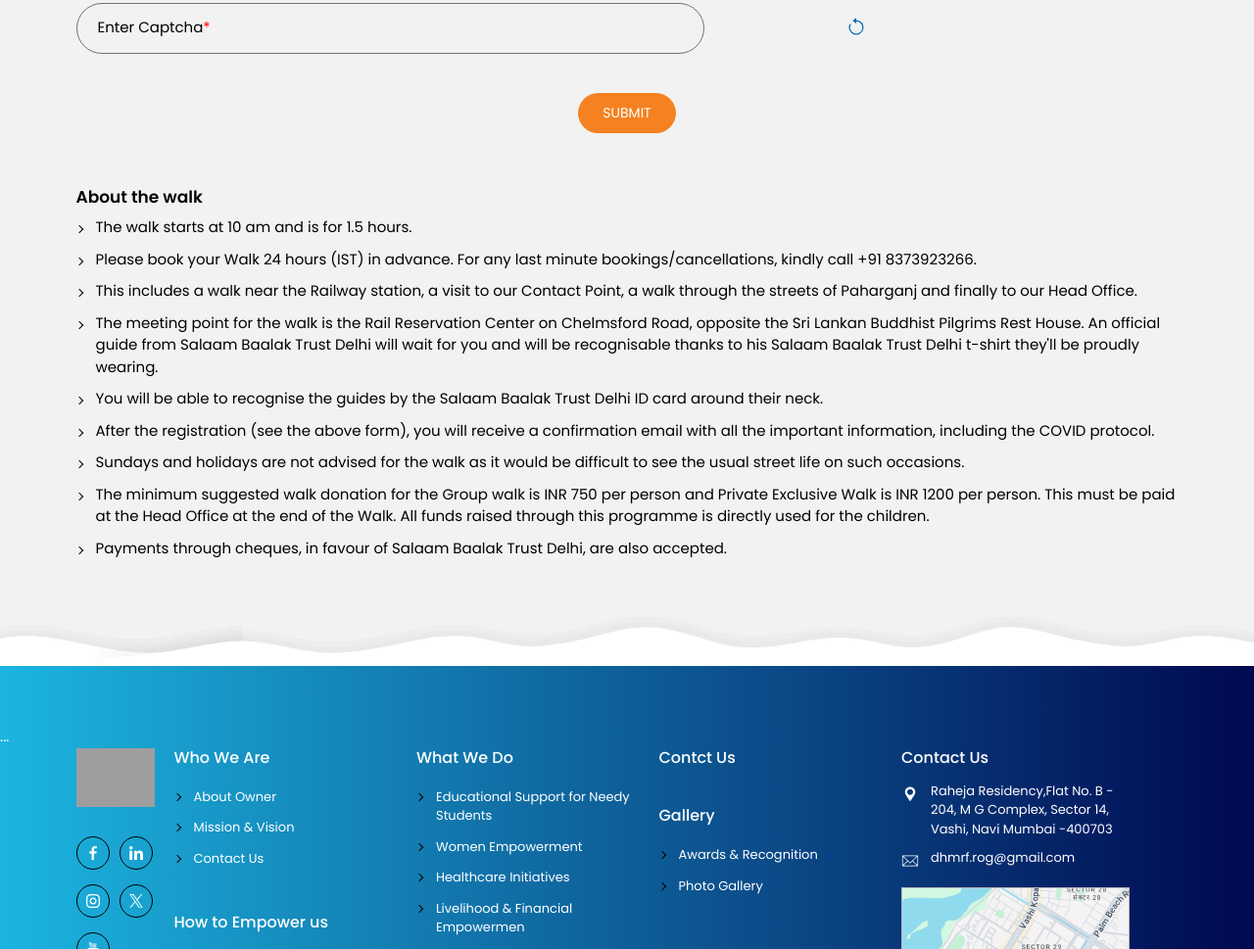
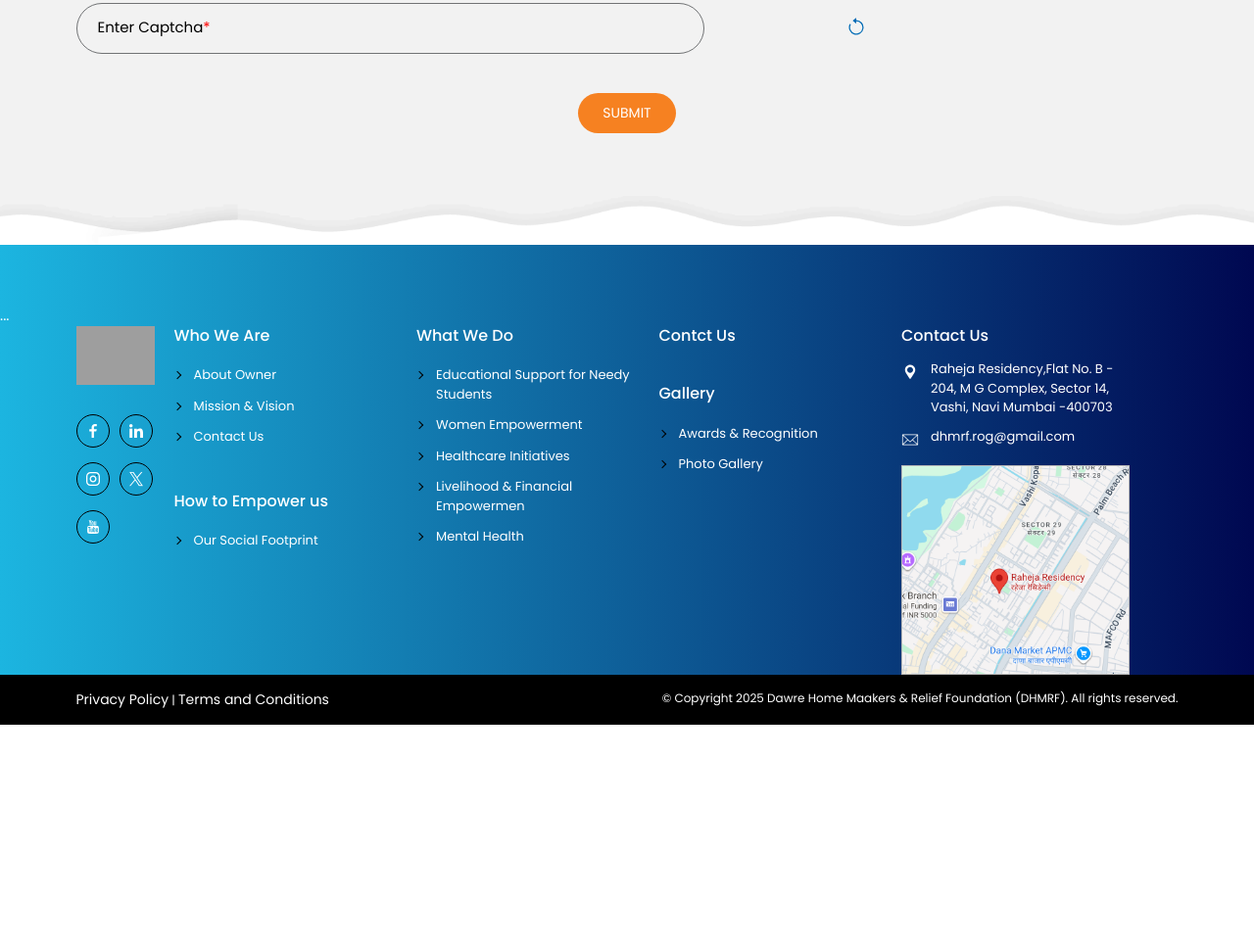
Before and after one commit to Dataanology001/dhmrf.org, a plain HTML site: page contact_us.html in a window 1280 px wide. Shown: the part 800-1769 px from the top of the page at 98% size. After the commit the page ends 1540 px from the top, so only its background shows below. Drawn offline with Linux system fonts and the light colour scheme; some packages are replaced by stand-ins of ours; grey boxes are pictures that could not be loaded; a script that the page names is missing.

Commit message:
Update contact_us.html

```diff
--- a/contact_us.html
+++ b/contact_us.html
@@ -398,19 +398,7 @@
                     </div>
                 </form>
             </div>
-            <h3>About the walk</h3>
-            <ul>
-                <li>The walk starts at 10 am and is for 1.5 hours.</li>
-                <li>Please book your Walk 24 hours (IST) in advance. For any last minute bookings/cancellations, kindly call +91 8373923266.</li>
-                <li>This includes a walk near the Railway station, a visit to our Contact Point, a walk through the streets of Paharganj and finally to our Head Office.</li>
-                <li>The meeting point for the walk is the Rail Reservation Center on Chelmsford Road, opposite the Sri Lankan Buddhist Pilgrims Rest House. An official guide from Salaam Baalak Trust Delhi will wait for you and will be recognisable thanks to his Salaam Baalak Trust Delhi t-shirt they'll be proudly wearing.</li>
-                <li>You will be able to recognise the guides by the Salaam Baalak Trust Delhi ID card around their neck.</li>
-                <li>After the registration (see the above form), you will receive a confirmation email with all the important information, including the COVID protocol.</li>
-                <li>Sundays and holidays are not advised for the walk as it would be difficult to see the usual street life on such occasions.</li>
-                <li>The minimum suggested walk donation for the Group walk is INR 750 per person and Private Exclusive Walk is INR 1200 per person. This must be paid at the Head Office at the end of the Walk. All funds raised through this programme is directly used for the children.</li>
-                <li>Payments through cheques, in favour of Salaam Baalak Trust Delhi, are also accepted.</li>
-                <!-- <li>For more details, please contact our Guide at <a href="tel:+918287142199">+91 8287142199</a>.</li> -->
-            </ul>
+
         </div>
         <div class="wave"></div>
     </section>
```
